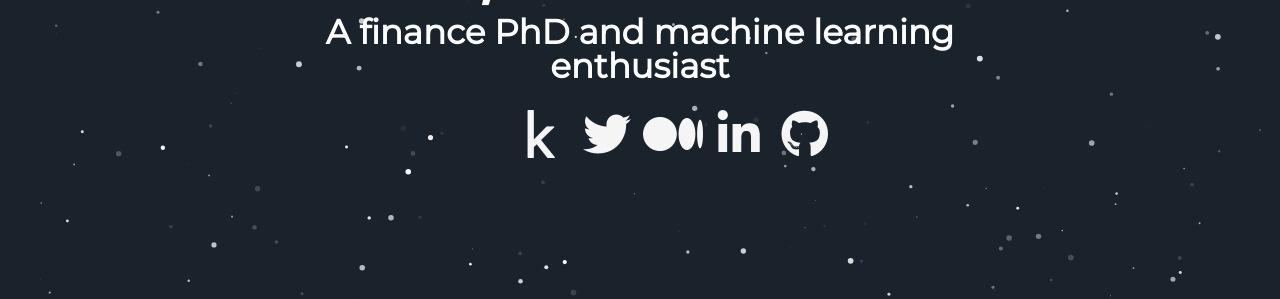
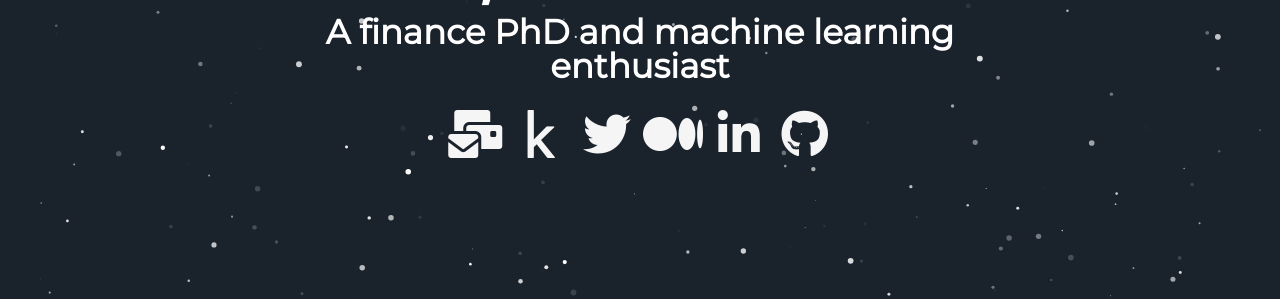
Before and after one commit to adam-bozman/adam-bozman.github.io, a Jekyll site: the page built from index.html, in a window 1280 px wide. Shown: the part 441-740 px from the top of the page. Built offline with Jekyll 4.4.1, drawn with Linux system fonts in a browser that asks for light colours; nearby versions of some CDN libraries; some web fonts are replaced.

Commit message:
Update header.html

```diff
--- a/_includes/header.html
+++ b/_includes/header.html
@@ -5,7 +5,7 @@
         <span class="site-description">{{ site.user_title }}</span>
       </h1>
       <div class="sub_div">
-        <a aria-label="Send email" href="mailto:adam.bozman@wsu.edu"><i class="fa-solid fa-circle-envelope fa-3x fa-fw" style="color:#f5f5f5;"></i></a>
+        <a aria-label="Send email" href="mailto:adam.bozman@wsu.edu"><i class="fa-solid fa-envelopes-bulk fa-3x fa-fw" style="color:#f5f5f5;"></i></a>
         <a aria-label="My Kaggle" target="_blank" href="https://www.kaggle.com/adambozman"><i class="fa-brands fa-kaggle fa-3x fa-fw" style="color:#f5f5f5;" aria-hidden="true"></i></a>
         <a aria-label="My Twitter" target="_blank" href="https://www.twitter.com/adam_bozman"><i class="fa-brands fa-twitter fa-3x fa-fw" style="color:#f5f5f5;" aria-hidden="true"></i></a>
         <a aria-label="My Medium" target="_blank" href="https://www.medium.com/@bozmanadam"><i class="fa-brands fa-medium fa-3x fa-fw" style="color:#f5f5f5;" aria-hidden="true"></i></a>
```
